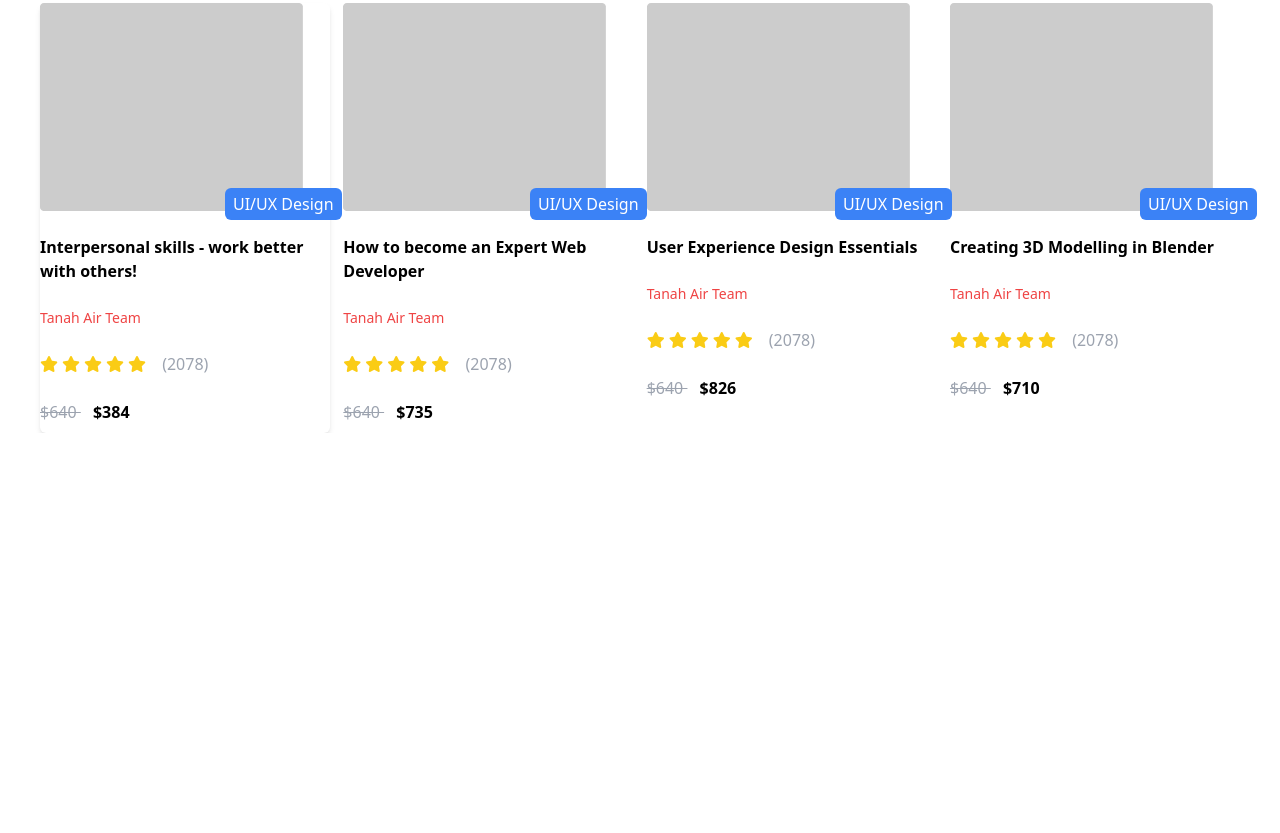
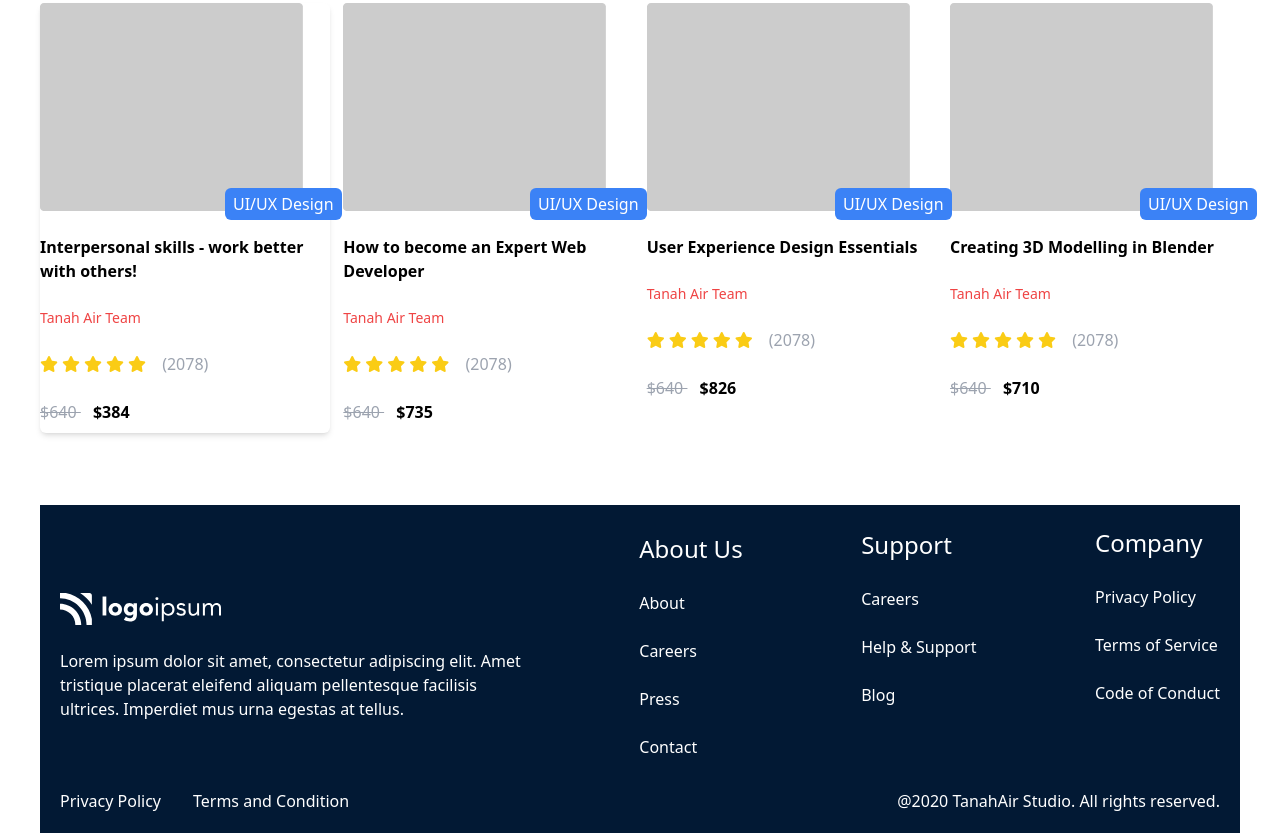
Before and after one commit to MarkMaximus/SuperProject, a website: page src/majid.html in a window 1280 px wide. Shown: the part 4782-5615 px from the top of the page. Before the commit the page ends 5215 px from the top, so only its background shows below. Drawn offline with nearby package versions, Linux system fonts and the light colour scheme; files that its build step writes are made by us from their sources.

Commit message:
footer by majid

```diff
--- a/src/majid.html
+++ b/src/majid.html
@@ -479,6 +479,50 @@
             </div>
         </article>
      </section>
+     <br><br><br>
+
+     <footer class="bg-[#021934] p-[20px]">
+        <article class="flex justify-between items-center text-white">
+        <div>
+            <img src="./Logo (8).svg" alt=""> <br>
+            <p>Lorem ipsum dolor sit amet, consectetur adipiscing elit. Amet <br> tristique placerat eleifend aliquam pellentesque facilisis <br> ultrices. Imperdiet mus urna egestas at tellus. </p>
+        </div>
+        <div>
+            <h3 class="text-[24px]">About Us</h3><br>
+            <ul>
+                <li><a href="#">About</a></li><br>
+                <li><a href="#">Careers</a></li><br>
+                <li><a href="#">Press</a></li><br>
+                <li><a href="#">Contact</a></li><br>
+            </ul>
+        </div>
+        <div class="mb-8">
+            <h3 class="text-[24px]">Support</h3><br>
+            <ul>
+                <li><a href="#">Careers</a></li><br>
+                <li><a href="#">Help & Support</a></li><br>
+                <li><a href="#">Blog</a></li><br>
+                <li><a href="#"></a></li><br>
+            </ul>
+        </div>
+        <div class="mb-9">
+            <h3 class="text-[24px]">Company</h3><br>
+            <ul>
+                <li><a href="#">Privacy Policy</a></li><br>
+                <li><a href="#">Terms of Service</a></li><br>
+                <li><a href="#">Code of Conduct</a></li><br>
+                <li><a href="#"></a></li><br>
+            </ul>
+        </div>
+    </article>
+    <article class="flex justify-between text-white">
+        <div class="flex gap-8">
+            <p>Privacy Policy</p>
+            <p>Terms and Condition</p>
+        </div>
+        <p>@2020 TanahAir Studio. All rights reserved.</p>
+    </article>
+     </footer>
 </body>
 </html>
 <!-- npx tailwindcss -i ./src/input.css -o ./src/output.css --watch -->
```
